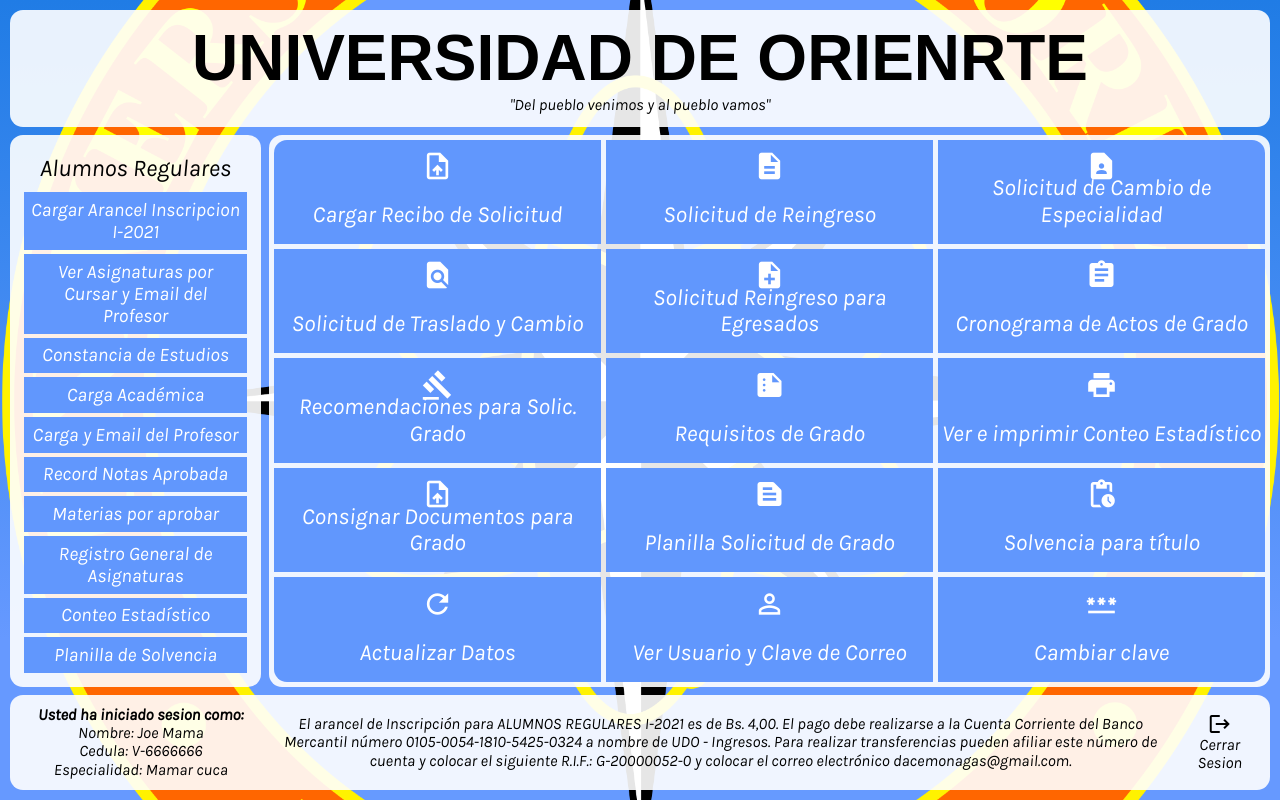
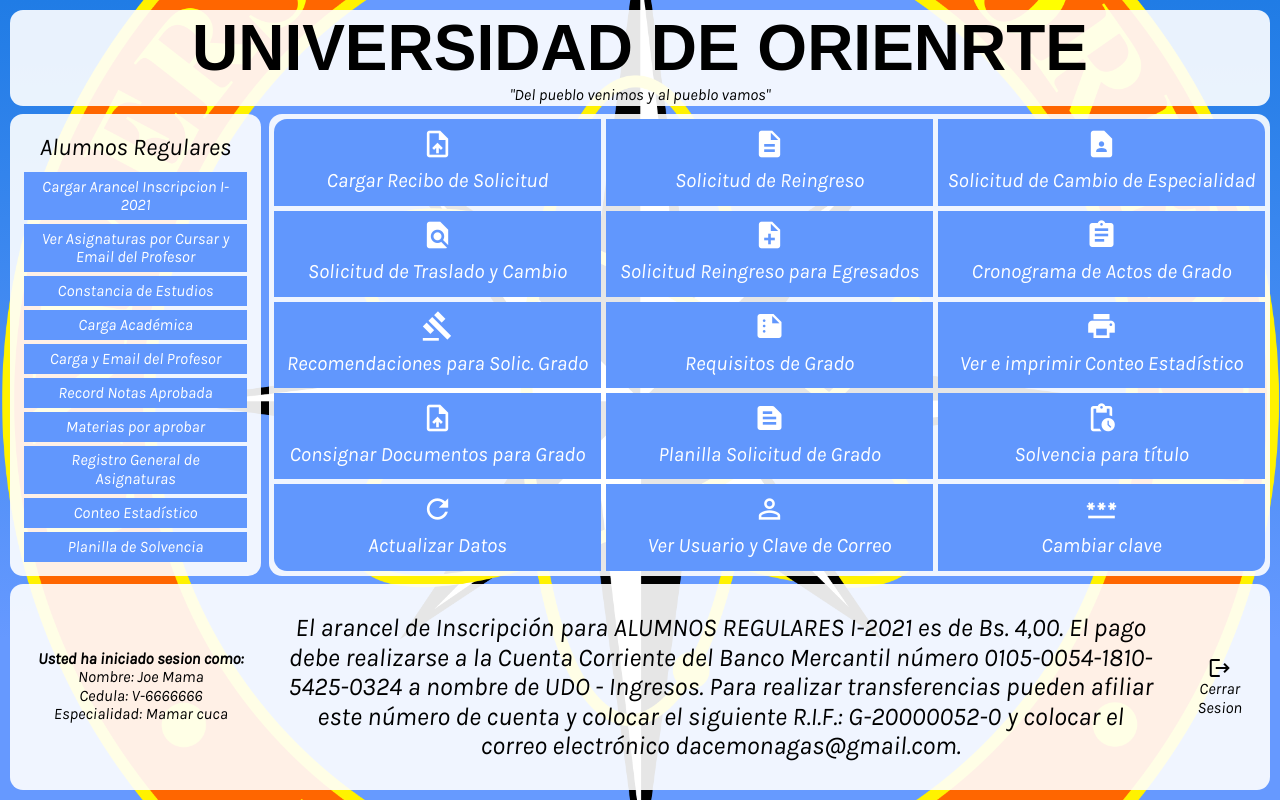
Before and after one commit to NastyBone/First-Project-HTML-CSS, a plain HTML site: page index.html in a window 1280 px wide. Drawn offline with nearby package versions, Linux system fonts and the light colour scheme.

Commit message:
fixed some responsive bugs

```diff
--- a/style.css
+++ b/style.css
@@ -159,7 +159,7 @@ body{
 }
 
 .main-option-description{
-    font-size: 1.8vw;
+    font-size: 1.6vw;
     position: absolute;
     bottom: 15%;
 
@@ -232,7 +232,16 @@ body{
 
 }
 
+@media screen and (max-width: 952px), (max-height: 800px) {
+    .footer-info {
+        font-size: 2vw;
+    }
 
+    .side-bar_button{
+        font-size: 1em;
+    }
+
+}
 
 @media screen and (max-width: 810px), (max-height: 765px) {
 
```
